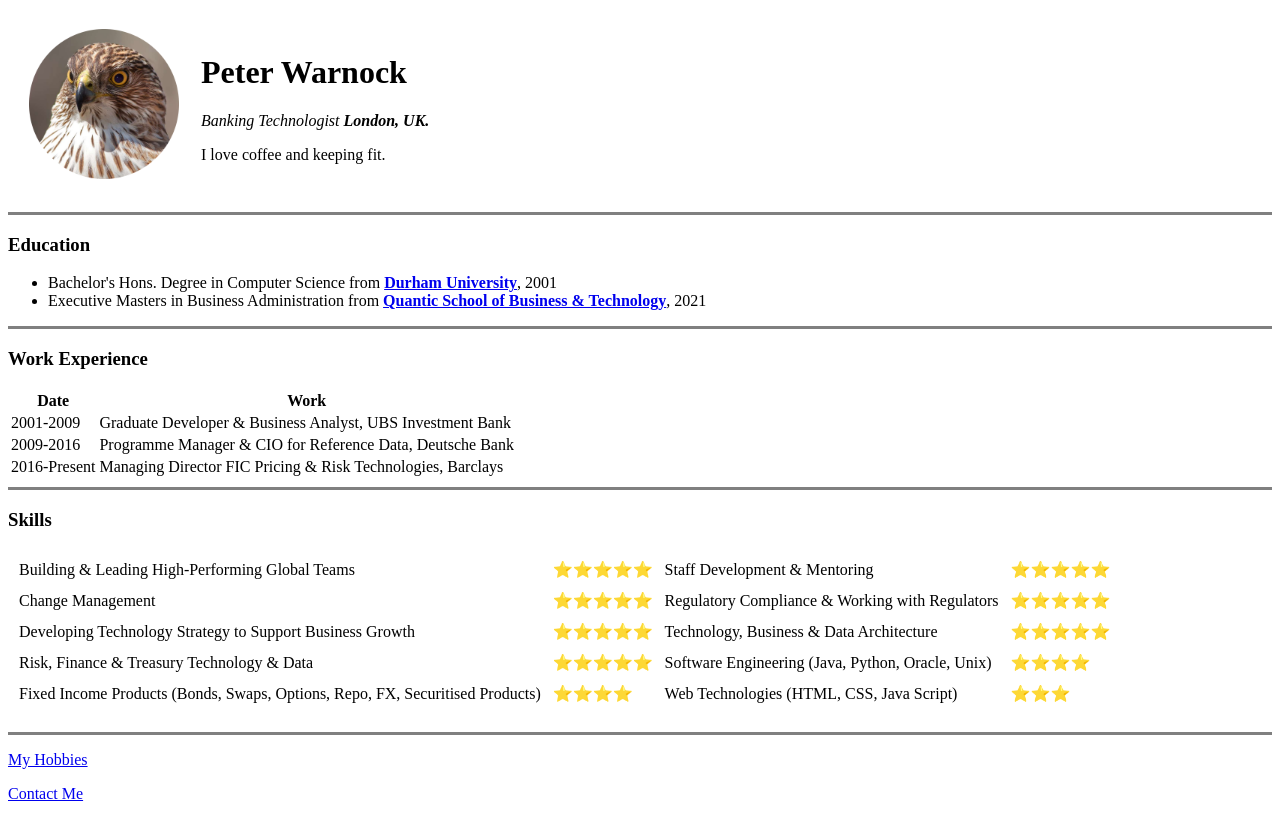
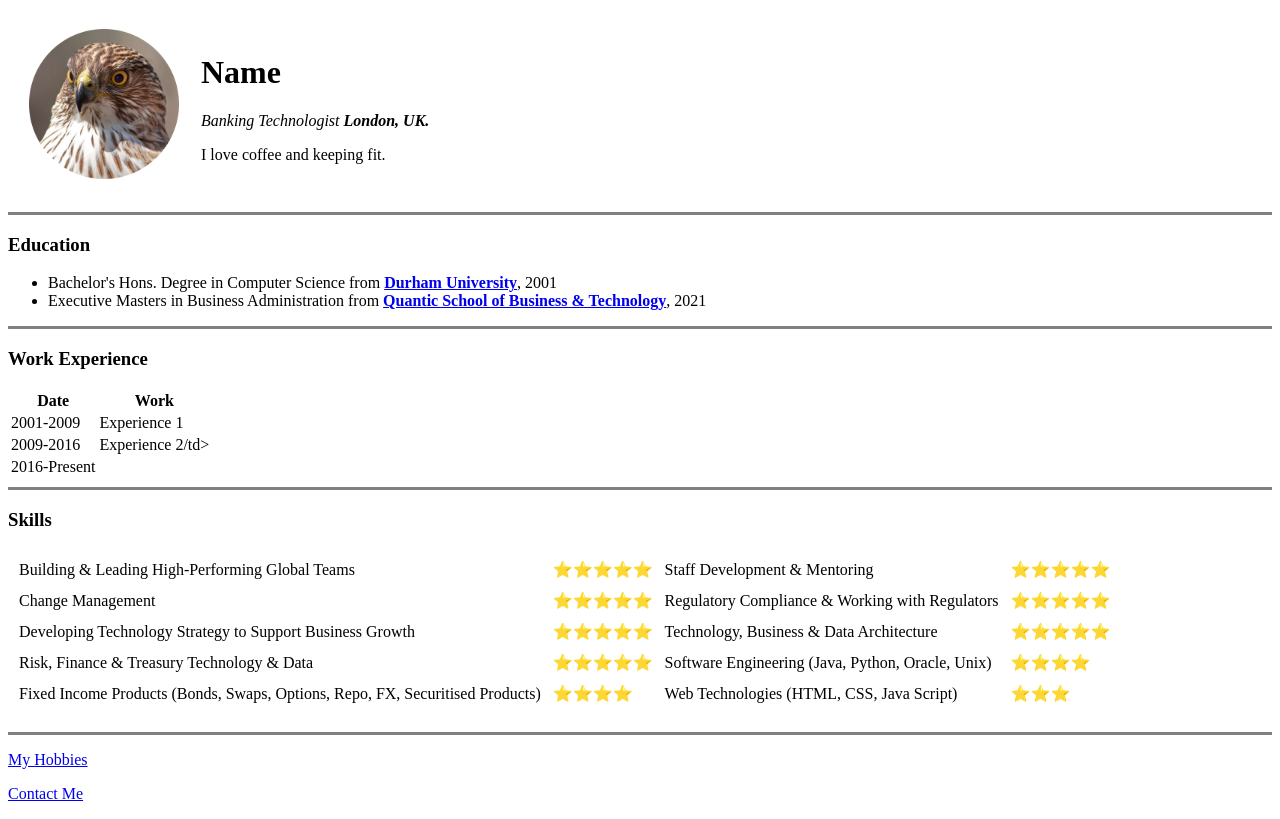
Before and after one commit to d80sw9/cv, a plain HTML site: page index.html in a window 1280 px wide. Drawn offline with Linux system fonts and the light colour scheme.

Commit message:
Update index.html

```diff
--- a/index.html
+++ b/index.html
@@ -2,7 +2,7 @@
 <html lang="en">
 <head>
     <meta charset="UTF-8">
-    <title>Peter's Personal Site</title>
+    <title>Personal Site</title>
 </head>
 <body>
     <table cellspacing="20">
@@ -11,7 +11,7 @@
                 <img src="hawk-modified.png" alt="Hawk" height="150">
             </td>
             <td>
-                <h1>Peter Warnock</h1>
+                <h1>Name</h1>
                 <p> <em> Banking Technologist <strong>London, UK.</strong></em></p>
                 <p>I love coffee and keeping fit.</p>
             </td>
@@ -41,13 +41,13 @@
         <tbody>
             <tr>
                 <td>2001-2009</td>
-                <td>Graduate Developer & Business Analyst, UBS Investment Bank</td>
+                <td>Experience 1</td>
             </tr>
                 <td>2009-2016</td>
-                <td>Programme Manager & CIO for Reference Data, Deutsche Bank</td>
+                <td>Experience 2/td>
             <tr>
                 <td>2016-Present</td>
-                <td>Managing Director FIC Pricing & Risk Technologies, Barclays</td>
+                <tdExperience 3</td>
             </tr>
         </tbody>
         <tfoot>
```
